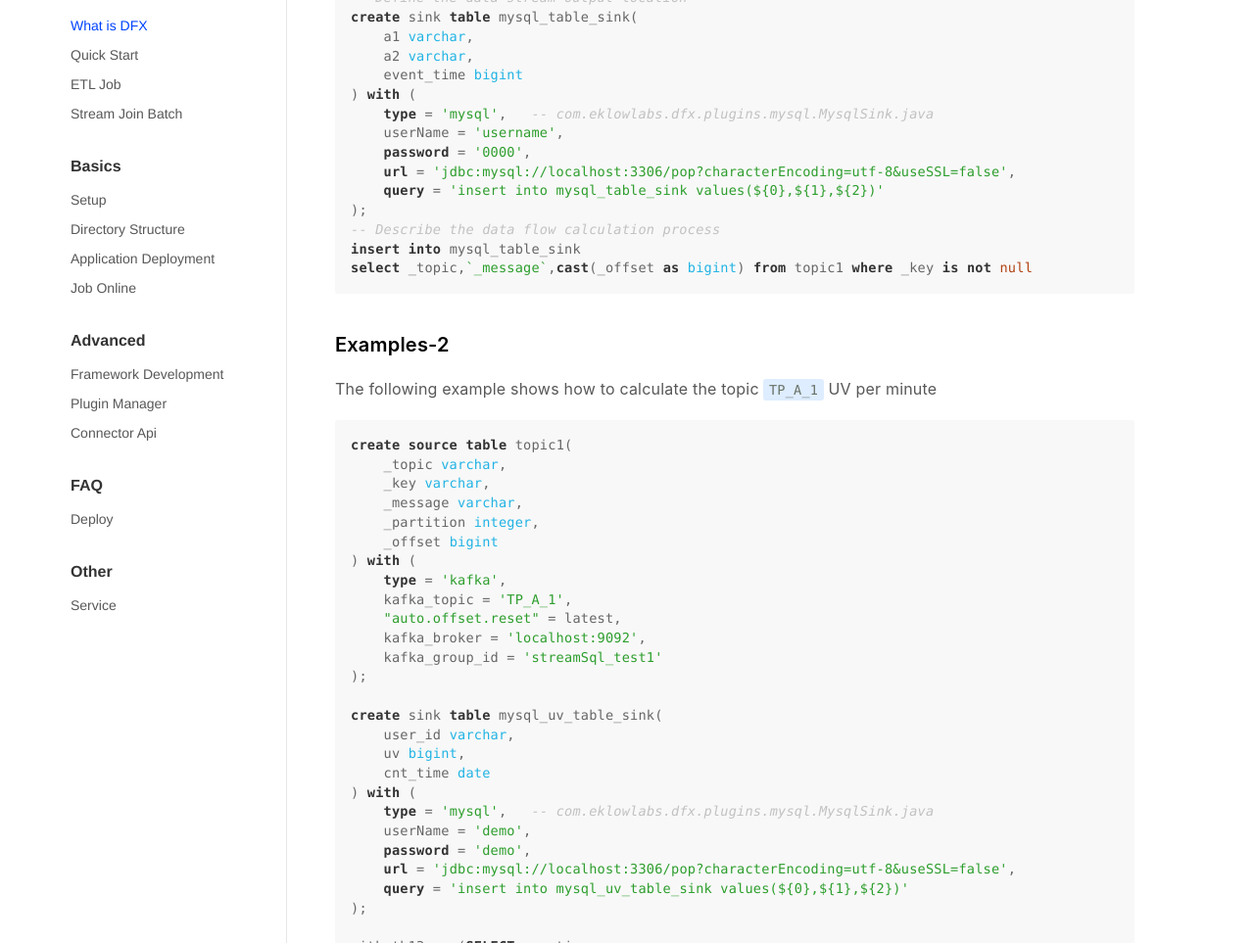
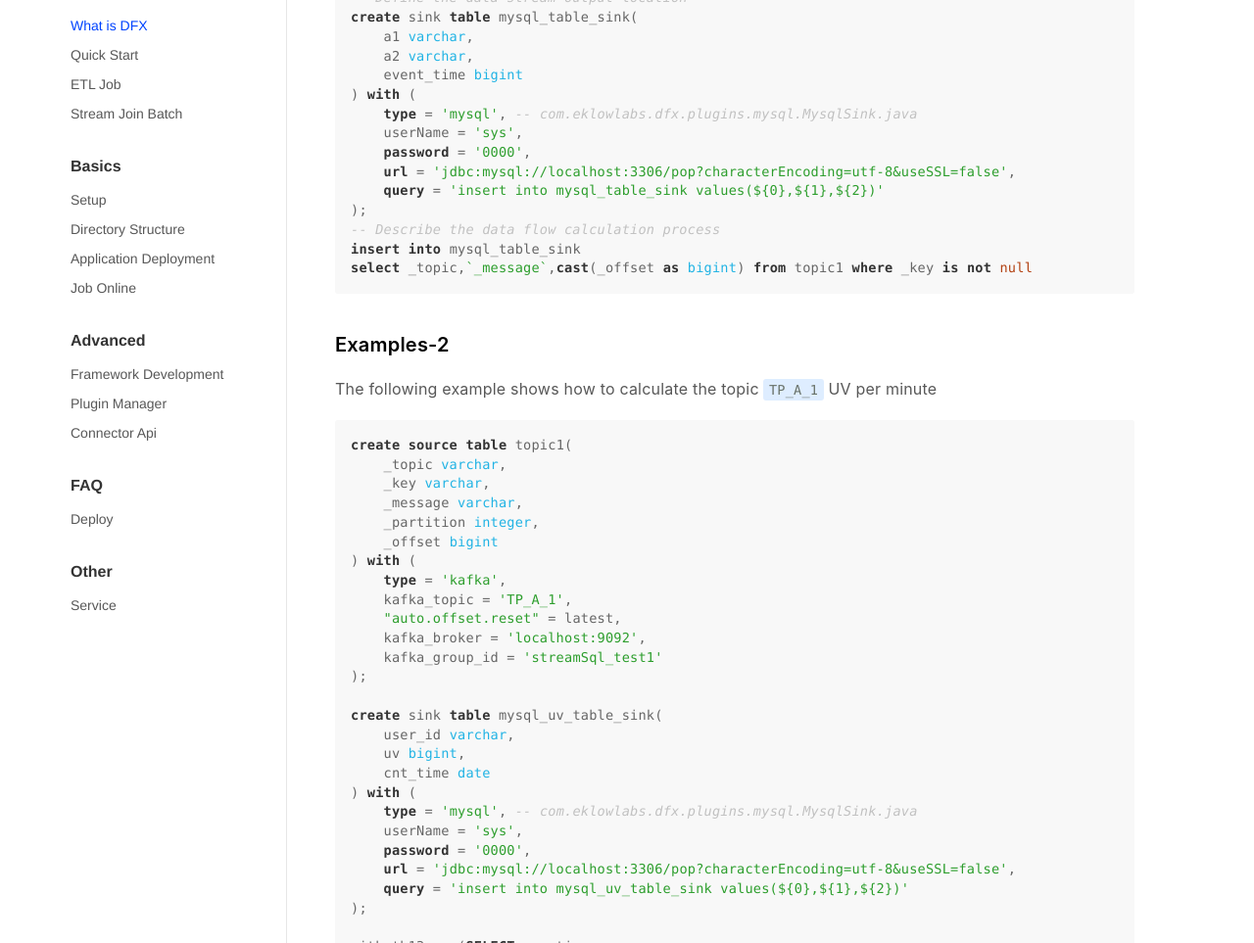
Before and after one commit to eklowlabs/eklowlabs.github.io, a Jekyll site: the page open_flow/bigdata/dfx/core_pages/language/en/docs/intro/quick_start.html, which Jekyll copies as it is, in a window 1280 px wide and 1400 px high, scrolled down 743 px. Shown: the part 133-1096 px from the top of the window at 98% size. Built offline with Jekyll 4.4.1, drawn with Linux system fonts in a browser that asks for light colours.

```diff
--- a/open_flow/bigdata/dfx/core_pages/language/en/docs/intro/quick_start.html
+++ b/open_flow/bigdata/dfx/core_pages/language/en/docs/intro/quick_start.html
@@ -65,7 +65,7 @@
                     example, calculate the PV per minute; update the UV of the last minute every 5 seconds</p>
             </blockquote>
             <h3 id="Examples-1"><a class="markdown-anchor" href="#Examples-1">#</a> Examples-1</h3>
-            <p>The following demo example will convert kafka topic <code>TP_A_1, TP_A_2</code>The data is written to the
+            <p>The following demo example will convert kafka topic <code>TP_A_1, TP_A_2</code> The data is written to the
                 mysql data table in real time <code>mysql_table_sink</code> in</p>
             <p><strong>Note: data table in mysql <code>mysql_table_sink</code> It needs to be created in advance, and
                 the field type should be compatible with the actual</strong>
@@ -101,10 +101,10 @@
                                         class="line">    a2 <span class="built_in">varchar</span>,</span><br><span
                                         class="line">    event_time <span class="built_in">bigint</span></span><br><span
                                         class="line">) <span class="keyword">with</span> (</span><br><span class="line">    <span
-                                        class="keyword">type</span> = <span class="string">'mysql'</span>,   <span
+                                        class="keyword">type</span> = <span class="string">'mysql'</span>, <span
                                         class="comment">-- com.eklowlabs.dfx.plugins.mysql.MysqlSink.java</span></span><br><span
                                         class="line">    userName = <span
-                                        class="string">'username'</span>,</span><br><span
+                                        class="string">'sys'</span>,</span><br><span
                                         class="line">    <span class="keyword">password</span> = <span class="string">'0000'</span>,</span><br><span
                                         class="line">    <span class="keyword">url</span> = <span class="string">'jdbc:mysql://localhost:3306/pop?characterEncoding=utf-8&amp;useSSL=false'</span>,</span><br><span
                                         class="line">    <span class="keyword">query</span> = <span class="string">'insert into mysql_table_sink values($&#123;0&#125;,$&#123;1&#125;,$&#123;2&#125;)'</span></span><br><span
@@ -152,10 +152,10 @@
                                         class="line">    uv <span class="built_in">bigint</span>,</span><br><span
                                         class="line">    cnt_time <span class="built_in">date</span></span><br><span
                                         class="line">) <span class="keyword">with</span> (</span><br><span class="line">    <span
-                                        class="keyword">type</span> = <span class="string">'mysql'</span>,   <span
+                                        class="keyword">type</span> = <span class="string">'mysql'</span>, <span
                                         class="comment">-- com.eklowlabs.dfx.plugins.mysql.MysqlSink.java</span></span><br><span
-                                        class="line">    userName = <span class="string">'demo'</span>,</span><br><span
-                                        class="line">    <span class="keyword">password</span> = <span class="string">'demo'</span>,</span><br><span
+                                        class="line">    userName = <span class="string">'sys'</span>,</span><br><span
+                                        class="line">    <span class="keyword">password</span> = <span class="string">'0000'</span>,</span><br><span
                                         class="line">    <span class="keyword">url</span> = <span class="string">'jdbc:mysql://localhost:3306/pop?characterEncoding=utf-8&amp;useSSL=false'</span>,</span><br><span
                                         class="line">    <span class="keyword">query</span> = <span class="string">'insert into mysql_uv_table_sink values($&#123;0&#125;,$&#123;1&#125;,$&#123;2&#125;)'</span></span><br><span
                                         class="line">);</span><br><span class="line"></span><br><span class="line">with tb13 as (<span
--- a/open_flow/bigdata/dfx/core_pages/language/zh-cn/index.html
+++ b/open_flow/bigdata/dfx/core_pages/language/zh-cn/index.html
@@ -67,7 +67,7 @@
                 <p style="font-size: 21px;" class="fadeInUp animated">DataFlow-X 为大数据计算赋能, 让大数据计算变得简单.</p>
                 <p class="banner-button fadeInUp animated">
                     <a class="btn btn-primary"
-                       href="/open_flow/bigdata/dfx/core_pages/language/zh-cn/docs/intro/quick_start.html">开始使用</a>
+                       href="/open_flow/bigdata/dfx/core_pages/language/zh-cn/docs/intro/quick_start.html">快速入门</a>
                     <a class="btn btn-secondary" href="https://github.com/eklowlabs/DataFlow-X">源码</a>
                     <a class="btn btn-download" href="https://github.com/eklowlabs/DataFlow-X/releases">下载</a>
                 </p>
```
Also changed, not shown: open_flow/bigdata/dfx/core_pages/language/zh-cn/docs/intro/quick_start.html (+4 -4 lines).
